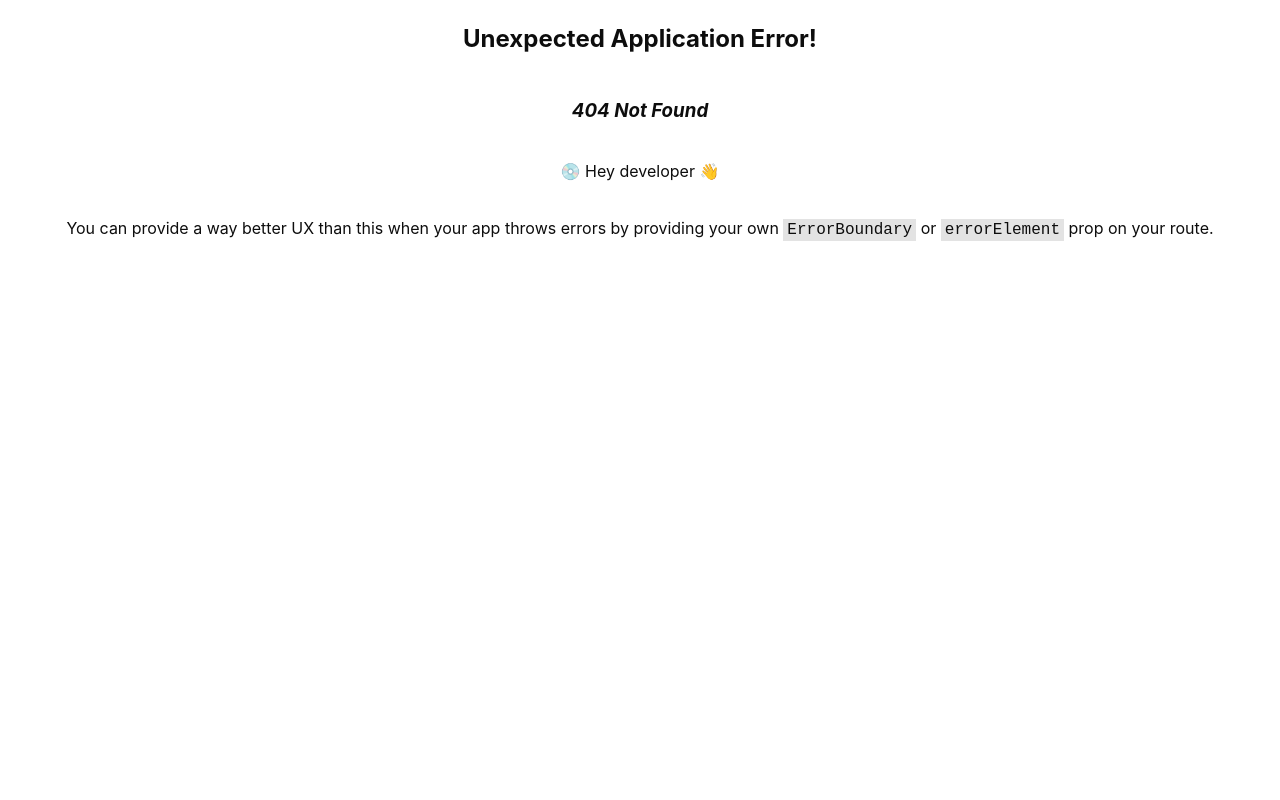
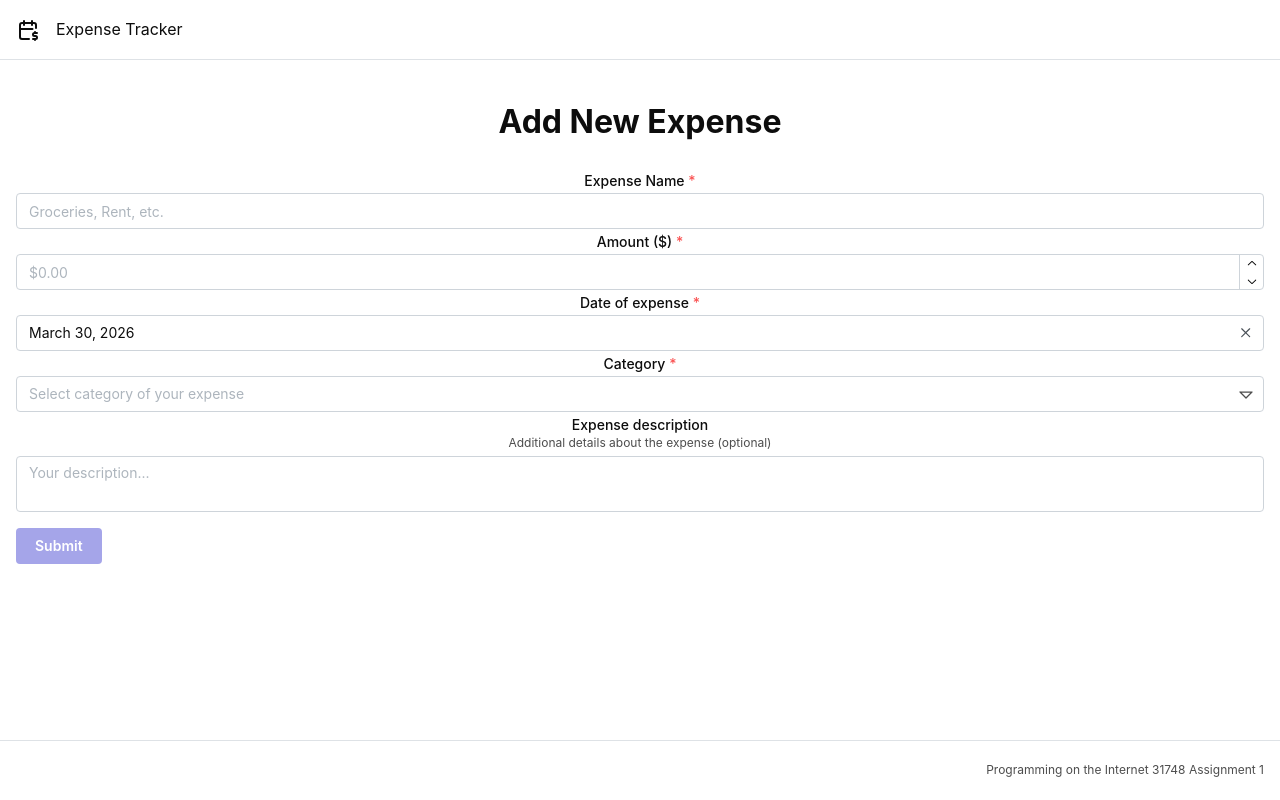
Before and after one commit to sazzh/expense-tracker-31748, a React (Vite) app in the folder frontend/: page /expense in a window 1280 px wide. Before the commit this address had no page. Built offline with nearby package versions, Linux system fonts and the light colour scheme.

Commit message:
Add form to create new expenses
added new page with a form component to create a new expense
add expense button on home page navigates to this new page
form is setup with all components required
need to add form submission logic for db connection

```diff
--- a/frontend/src/App.tsx
+++ b/frontend/src/App.tsx
@@ -1,4 +1,5 @@
 import '@mantine/core/styles.css';
+import '@mantine/dates/styles.css';
 
 import { MantineProvider } from '@mantine/core';
 import { cssVariablesResolver, theme } from './theme';
--- a/frontend/src/Router.tsx
+++ b/frontend/src/Router.tsx
@@ -1,6 +1,7 @@
 import { createBrowserRouter, Outlet, RouterProvider } from "react-router-dom";
 import { HomePage } from "./pages/Home.page";
 import AppShellLayout from "./components/AppLayout";
+import { AddExpensePage } from "./pages/AddExpense.page";
 
 function ShellRoute() {
   return (
@@ -17,6 +18,10 @@ const router = createBrowserRouter([
         path: '/',
         element: <HomePage />
       },
+      {
+        path: '/expense',
+        element: <AddExpensePage />
+      },
     ]
   },
 ]);
--- /dev/null
+++ b/frontend/src/components/ExpenseForm.tsx
@@ -0,0 +1,81 @@
+import { Button, Group, NumberInput, Select, Textarea, TextInput } from "@mantine/core";
+import { DateInput } from "@mantine/dates";
+import { useForm } from "@mantine/form";
+import { CATEGORIES } from "../types/Expense";
+import { IconCaretDown } from '@tabler/icons-react';
+
+
+export default function ExpenseForm() {
+  const form = useForm({
+    mode: 'uncontrolled',
+    initialValues: {
+      name: '',
+      amount: '', // convert to cents when sending to backend
+      date: new Date(), // make it this when sending to backend .toISOString().split('T')[0] -> yyyy-mm-dd format
+      category: '',
+      description: '',
+    },
+    validate: {
+      name: (value) => value.trim().length > 0 ? null : 'Expense name is required',
+      amount: (value) => typeof value === 'number' && value > 0 ? null : 'Amount must be greater than $0.00',
+      date: (value) => value instanceof Date && !isNaN(value.getTime()) ? null : 'Invalid date',
+      category: (value) => (CATEGORIES as readonly string[]).includes(value) ? null : 'Please select a valid category',
+    }
+  });
+
+  return (
+    <form onSubmit={form.onSubmit((values) => console.log(values))}>
+      <TextInput
+        withAsterisk
+        label="Expense Name"
+        placeholder="Groceries, Rent, etc."
+        key={form.key('name')}
+        {...form.getInputProps('name')}
+      />
+      <NumberInput
+        withAsterisk
+        label="Amount ($)"
+        placeholder="$0.00"
+        prefix="$"
+        thousandSeparator=","
+        allowNegative={false}
+        decimalScale={2}
+        fixedDecimalScale
+        stepHoldDelay={500}
+        stepHoldInterval={100}
+        key={form.key('amount')}
+        {...form.getInputProps('amount')}
+      />
+      <DateInput
+        withAsterisk
+        label="Date of expense"
+        placeholder="Select date of expense"
+        clearable
+        key={form.key('date')}
+        {...form.getInputProps('date')}
+      />
+      <Select
+        withAsterisk
+        label="Category"
+        placeholder="Select category of your expense"
+        data={CATEGORIES.map((categories) => ({
+          label: categories.charAt(0).toUpperCase() + categories.slice(1),
+          value: categories
+        }))}
+        rightSection={<IconCaretDown strokeWidth={1.25}/>}
+        key={form.key('category')}
+        {...form.getInputProps('category')}
+      />
+      <Textarea
+        label="Expense description"
+        description="Additional details about the expense (optional)"
+        placeholder="Your description..."
+        key={form.key('description')}
+        {...form.getInputProps('description')}
+      />
+      <Group mt="md">
+        <Button type="submit">Submit</Button>
+      </Group>
+    </form>
+  );
+}
--- /dev/null
+++ b/frontend/src/pages/AddExpense.page.tsx
@@ -0,0 +1,10 @@
+import ExpenseForm from "../components/ExpenseForm";
+
+export function AddExpensePage() {
+  return (
+    <>
+      <h1>Add New Expense</h1>
+      <ExpenseForm />
+    </>
+  )
+}
--- a/frontend/src/pages/Home.page.tsx
+++ b/frontend/src/pages/Home.page.tsx
@@ -1,12 +1,15 @@
 import { Button } from "@mantine/core";
 import ExpenseTable from "../components/ExpenseTable";
+import { useNavigate } from "react-router";
 
 export function HomePage() {
+  let navigate = useNavigate();
+
   return (
     <>
       <h1>Expense Tracker</h1>
       <ExpenseTable />
-      <Button mt="sm" c="black">Add new expense</Button>
+      <Button mt="sm" c="black" onClick={() => navigate('/expense')}>Add new expense</Button>
     </>
   )
 }
```
